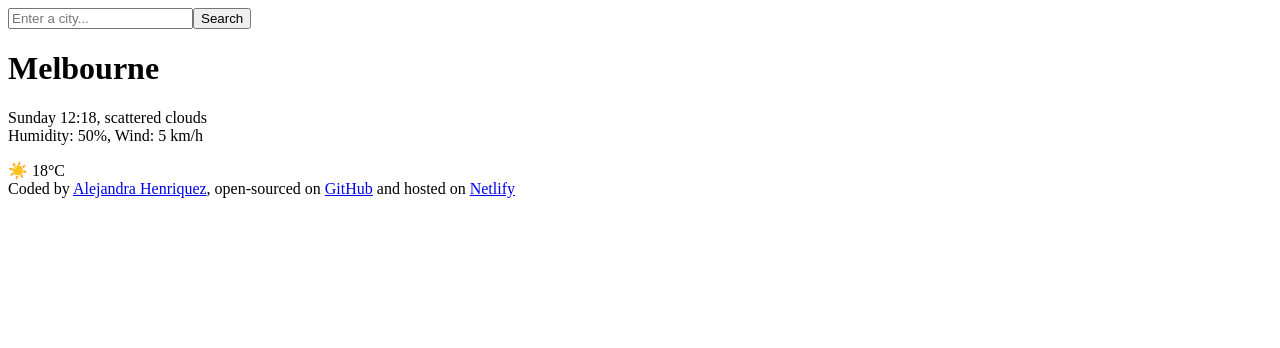
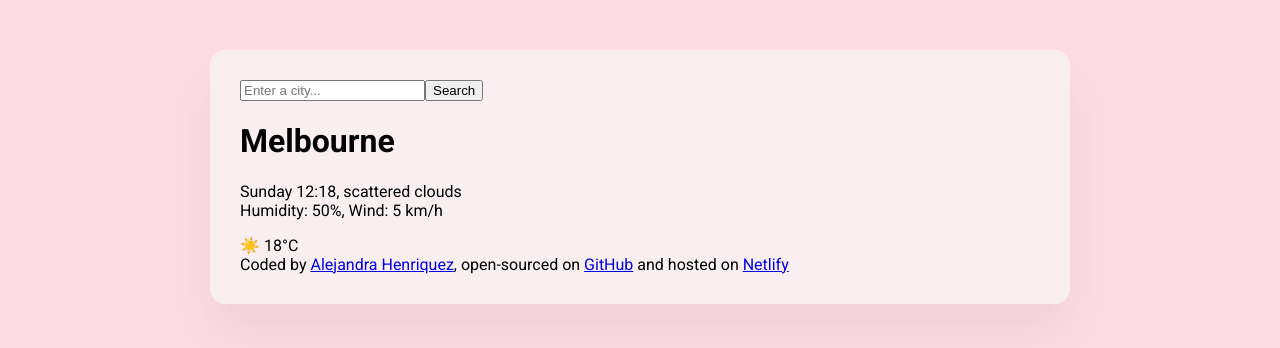
Before and after one commit to alehenriquez-cat/clima-app, a plain HTML site: page index.html in a window 1280 px wide. Drawn offline with Linux system fonts and the light colour scheme.

Commit message:
Styled container and added font

```diff
--- a/index.html
+++ b/index.html
@@ -3,9 +3,14 @@
   <head>
     <meta charset="UTF-8" />
     <meta name="viewport" content="width=device-width, initial-scale=1.0" />
+    <link rel="stylesheet" href="src/style.css"/>
+<link rel="preconnect" href="https://fonts.googleapis.com">
+<link rel="preconnect" href="https://fonts.gstatic.com" crossorigin>
+<link href="https://fonts.googleapis.com/css2?family=Montserrat:ital,wght@0,100..900;1,100..900&family=Roboto:ital,wght@0,100..900;1,100..900&family=Rochester&display=swap" rel="stylesheet">
     <title>Clima app</title>
   </head>
   <body>
+    <div class="clima-app">
     <header>
       <form>
         <input type="search" placeholder="Enter a city..." required /><input
@@ -31,6 +36,6 @@
       >
       and hosted on
       <a href="https://climabyale.netlify.app/" target="_blank">Netlify</a>
-    </footer>
+    </footer></div>
   </body>
 </html>
--- /dev/null
+++ b/src/style.css
@@ -0,0 +1,16 @@
+body {
+  background-color: #ffdde4;
+}
+.clima-app {
+  background-color: #f9eff1;
+  max-width: 800px;
+  margin: 50px auto;
+  box-shadow: 0 30px 50px rgba(65, 50, 100, 0.08);
+  border-radius: 15px;
+  padding: 30px;
+  font-family: "Roboto", sans-serif;
+  font-optical-sizing: auto;
+  font-weight: <weight>;
+  font-style: normal;
+  font-variation-settings: "wdth" 100;
+}
```
